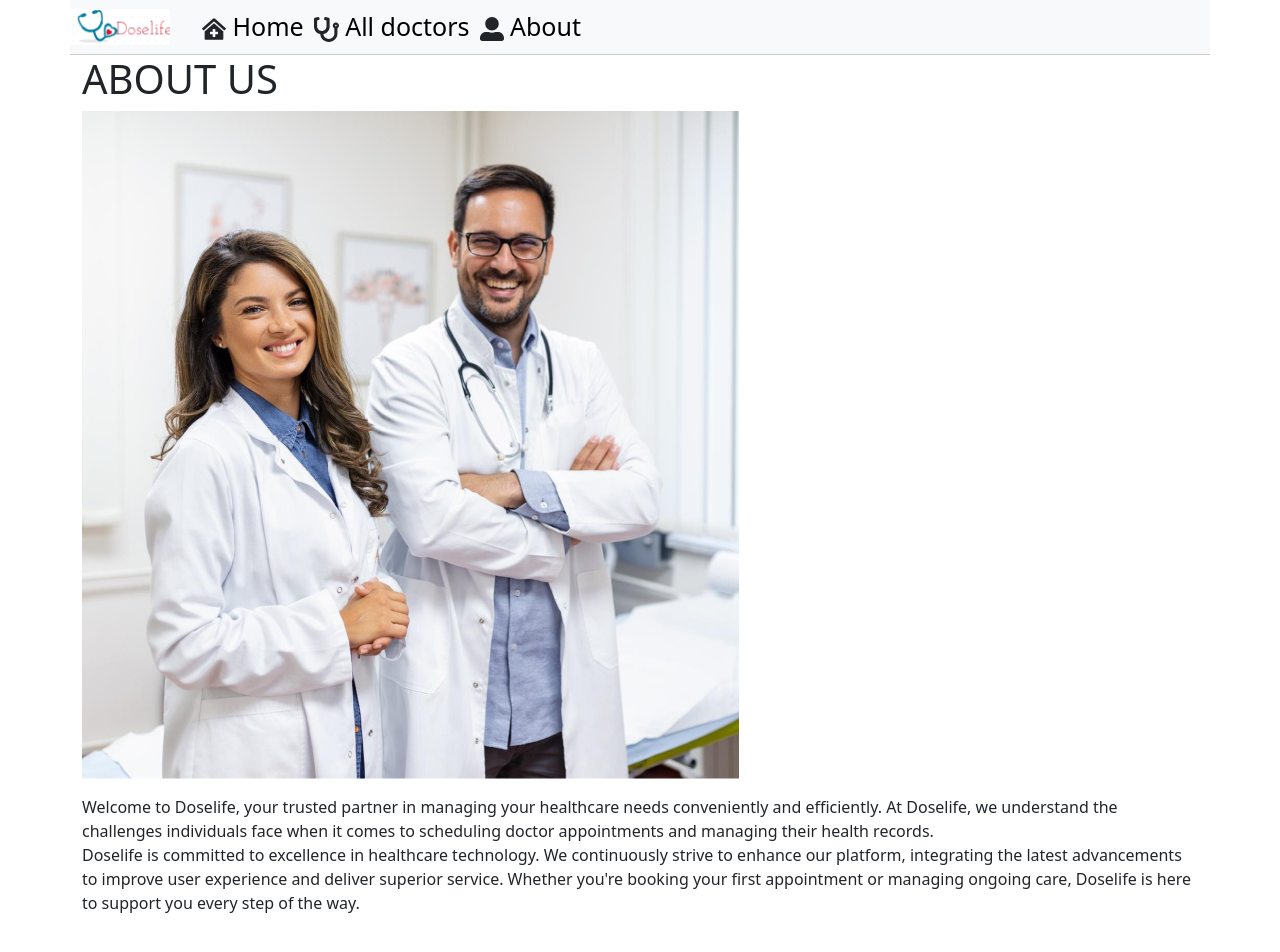
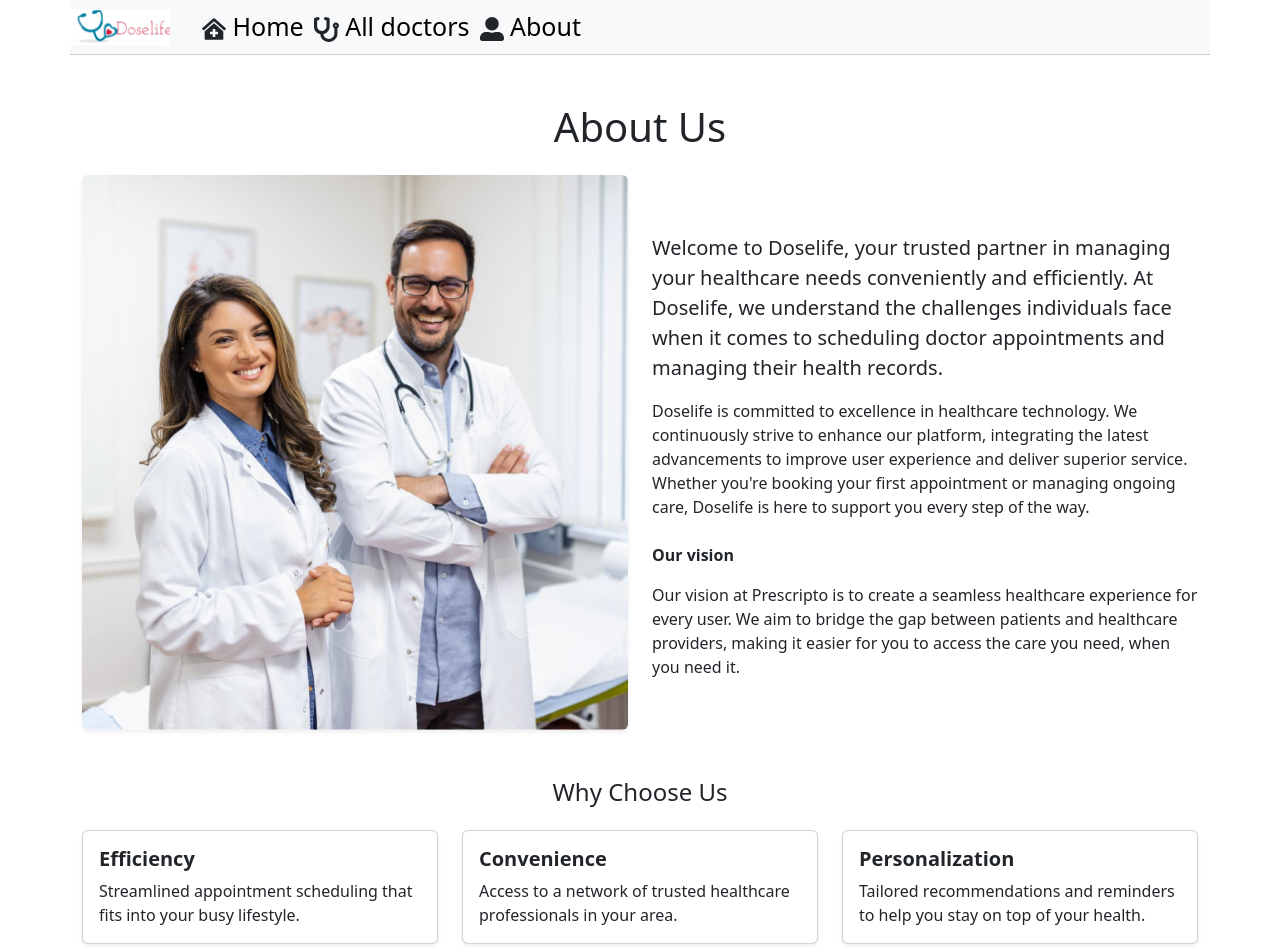
Before and after one commit to Koech161/dose-life--doctor-appointment, a React (Create React App) app: page /about in a window 1280 px wide. Shown: the top 952 px of the page. Before the commit the page ends 931 px from the top, so only its background shows below. Built offline with nearby package versions, Linux system fonts and the light colour scheme.

Commit message:
add bootstrap

```diff
--- a/src/components/About.js
+++ b/src/components/About.js
@@ -1,18 +1,50 @@
 import React from 'react'
 import { assets } from '../assets/assets'
+import { hover } from '@testing-library/user-event/dist/hover'
 
 const About = () => {
   return (
-    <div className='about container'>
-        <h1>ABOUT US</h1>
-        <div className='continer'>
-            <img className='mb-3' src={assets.about_image} alt='about'/>
-            <p>Welcome to Doselife, your trusted partner in managing your healthcare needs conveniently and efficiently. At Doselife, we understand the challenges individuals face when it comes to scheduling doctor appointments and managing their health records.<br></br>
+    <div className='container my-5'>
+    <h1 className='text-center mb-4'>About Us</h1>
+    <div className='row align-items-center'>
+        <div className='col-md-6 mb-4'>
+            <img className='img-fluid rounded shadow-sm' src={assets.about_image} alt='about' />
+        </div>
+        <div className='col-md-6'>
+            <p className='lead'>
+                Welcome to Doselife, your trusted partner in managing your healthcare needs conveniently and efficiently. At Doselife, we understand the challenges individuals face when it comes to scheduling doctor appointments and managing their health records.
+            </p>
+            <p>
+                Doselife is committed to excellence in healthcare technology. We continuously strive to enhance our platform, integrating the latest advancements to improve user experience and deliver superior service. Whether you're booking your first appointment or managing ongoing care, Doselife is here to support you every step of the way.
+            </p>
 
-Doselife is committed to excellence in healthcare technology. We continuously strive to enhance our platform, integrating the latest advancements to improve user experience and deliver superior service. Whether you're booking your first appointment or managing ongoing care, Doselife is here to support you every step of the way.</p>
+            <p className='fw-bold mt-4'>Our vision</p>
+    <p>
+    Our vision at Prescripto is to create a seamless healthcare experience for every user. We aim to bridge the gap between patients and healthcare providers, making it easier for you to access the care you need, when you need it.</p>
         </div>
-
     </div>
+    <h4 className='text-center my-4'>Why Choose Us</h4>
+        <div className='row'>
+            <div className='col-md-4 mb-4'>
+                <div className='card p-3 shadow-sm hover-bg-primary'>
+                    <h5 className='card-title fw-bold'>Efficiency</h5>
+                    <p className='card-text'>Streamlined appointment scheduling that fits into your busy lifestyle.</p>
+                </div>
+            </div>
+            <div className='col-md-4 mb-4'>
+                <div className='card p-3 shadow-sm hover-bg-primary'>
+                    <h5 className='card-title fw-bold'>Convenience</h5>
+                    <p className='card-text'>Access to a network of trusted healthcare professionals in your area.</p>
+                </div>
+            </div>
+            <div className='col-md-4 mb-4 '>
+                <div className='card p-3 shadow-sm hover-bg-primary' >
+                    <h5 className='card-title fw-bold'>Personalization</h5>
+                    <p className='card-text'>Tailored recommendations and reminders to help you stay on top of your health.</p>
+                </div>
+            </div>
+        </div>
+</div>
   )
 }
 
--- a/src/components/Doctordetails.js
+++ b/src/components/Doctordetails.js
@@ -15,23 +15,29 @@
     }
   return (
     <div className='container'>
-            <div className='details'>
+            <div className='details row'>
+                <div className='col-md-4'>
                 <img className='card bg-primary' src={doctor.image} alt={doctor.name}/>
-                <div className='card'>
-                    <h2>{doctor.name} <img src={assets.verified_icon} alt='verified'/></h2>
-                    <p>{doctor.degree} - {doctor.speciality} <span className='btn'>{doctor.experience}</span></p>
-                    <p>About</p>
+                </div>
+                <div className='col-md-8'>
+                <div className='card p-3'>
+                    <h2>{doctor.name} <img src={assets.verified_icon} alt='verified' className='ms-2'/></h2>
+                    <p>{doctor.degree} - {doctor.speciality} <span className='badge bg-info'>{doctor.experience}</span></p>
+                    <p className='fw-bold'>About</p>
                     <p>{doctor.about}</p>
                     <h4>Appointment fee: ${doctor.fees}</h4>
                  </div>
-                 <input type='date'/>
-                 <div className='time-slots'>
+                 </div>
+                 </div>
+                 <div className='my-4'>
+                 <input type='date' className='form-control mb-3'/>
+                 <div className='time-slots d-flex flex-wrap mb-3'>
                  {times.map((time,index)=>(
-                    <span className={`time-slot btn ${time === selectedTime ? 'selected' : '' }`} key={index}>{time}</span>
+                    <span className={`time-slot btn btn-outline-primary m-1${time === selectedTime ? 'selected' : '' }`} key={index}>{time}</span>
                  ))}
                  </div>
 
-                 <button className='btn btn-light bg-primary text-light'>Book an appointment</button>
+                 <button className='btn btn-light bg-primary text-light btn-primary'>Book an appointment</button>
             </div>
 
     </div>
--- a/src/components/Doctors.js
+++ b/src/components/Doctors.js
@@ -10,17 +10,35 @@
     }
 
   return (
-    <div className='container'>
-      {doctors.map(doc=>(
-        <div className='card '  key={doc._id} onClick={()=> handleDetails(doc._id)}>
-            <img className='mb-3' src={doc.image} alt={doc.name}/>
-            {newLocal}
-            <h3>{doc.name}</h3>
-            <h4>{doc.speciality}</h4>
-            <h1>${doc.fees}</h1>
+//     <div className='container'>
+
+//       {doctors.map(doc=>(
+//         <div className='card p-4'  key={doc._id} onClick={()=> handleDetails(doc._id)}>
+//             <img className='mb-3' src={doc.image} alt={doc.name}/>
+//             {newLocal}
+//             <h3>{doc.name}</h3>
+//             <h4>{doc.speciality}</h4>
+//             <h1>${doc.fees}</h1>
+//         </div>
+//       ))}
+//     </div>
+//   )
+<div className='container'>
+<div className='row'>
+    {doctors.map(doc => (
+        <div className='col-md-4 mb-4' key={doc._id} onClick={() => handleDetails(doc._id)}>
+            <div className='card shadow-sm border-light'>
+                <img className='card-img-top' src={doc.image} alt={doc.name} />
+                <div className='card-body'>
+                        {newLocal}
+                    <h3 className='card-title'>{doc.name}</h3>
+                    <p className='card-subtitle mb-2 text-muted'>{doc.speciality}</p>
+                </div>
+            </div>
         </div>
-      ))}
-    </div>
+    ))}
+</div>
+</div>
   )
 }
 
--- a/src/components/Home.js
+++ b/src/components/Home.js
@@ -43,7 +43,7 @@
                   <div className='doc-cards container'>
                   {doctors.slice(0,8).map((doc)=>(
                     <div className='doctor-card card card-hover-effect style="width: 18rem;' key={doc._id}>
-                      <img className='doc-img mb-3' src={doc.image} alt={doc.name}/>
+                      <img className='doc-img card-img mb-3' src={doc.image} alt={doc.name}/>
                       {newLocal}
                       <h3>{doc.name}</h3>
                       <p>{doc.speciality}</p>
```
